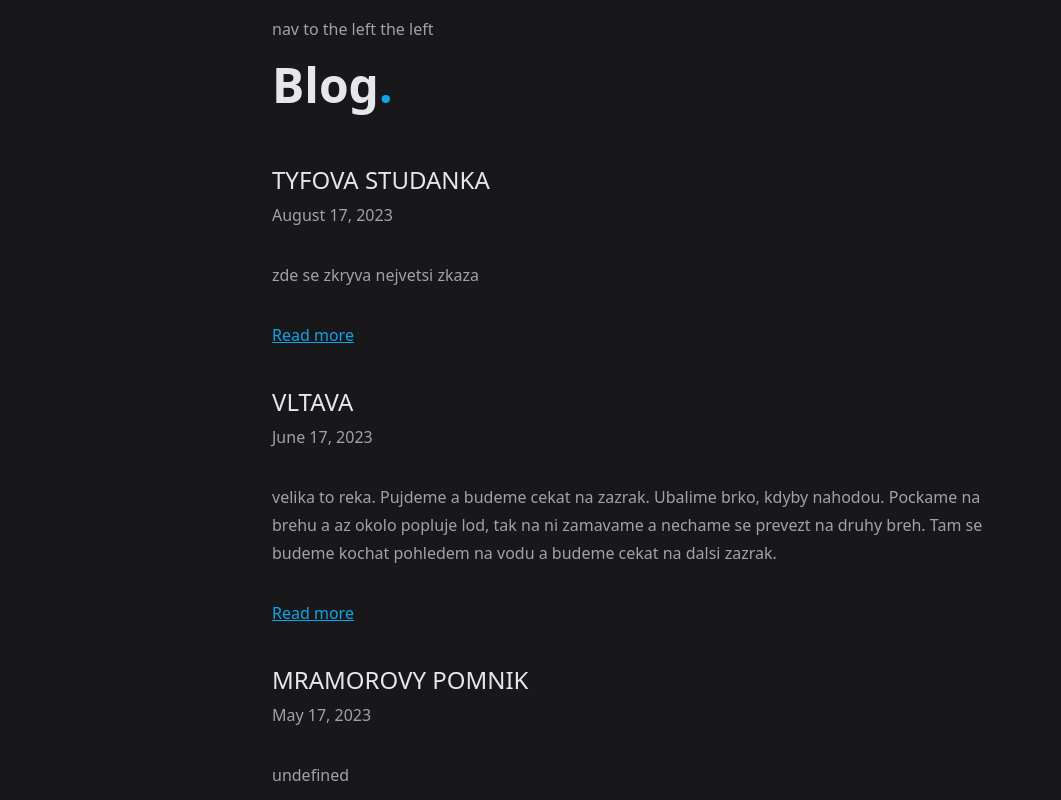
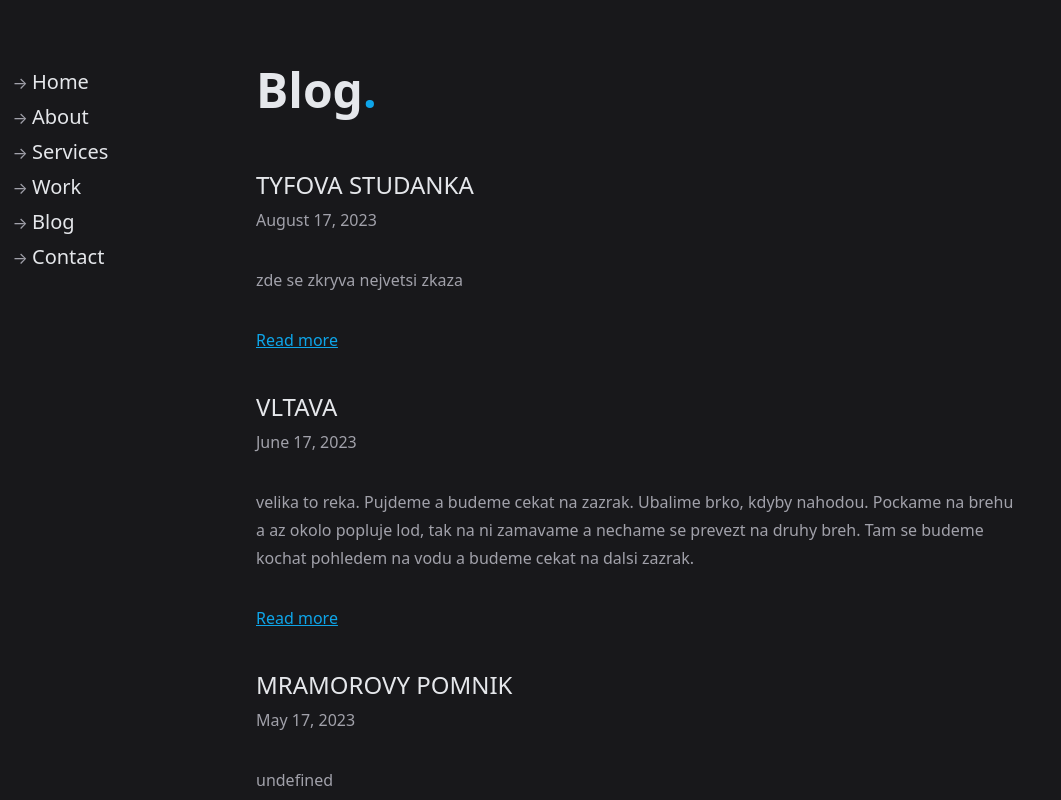
Before and after one commit to JanZaion/ld-site, a Next.js app: page /posts in a window 1280 px wide. Shown: the top 800 px of the page, without its empty margins (0-1061 px from the left). Built offline with nearby package versions, Linux system fonts and the light colour scheme.

Commit message:
feat: add sidebar header

```diff
--- a/app/components/header/Header.module.css
+++ b/app/components/header/Header.module.css
@@ -1,3 +1,11 @@
 .header {
-  padding-top: 15px;
+  position: -webkit-sticky;
+  position: sticky;
+  top: 4rem;
 }
+
+@media (max-width: 768px) {
+  .header {
+    display: none;
+  }
+}
--- a/app/components/header/Header.tsx
+++ b/app/components/header/Header.tsx
@@ -1,5 +1,13 @@
+import { Navigation } from '../navigation/Navigation';
+
 import styles from './Header.module.css';
 
 export const Header = () => {
-  return <header className={styles.header}>nav to the left the left</header>;
+  return (
+    <div>
+      <header className={styles.header}>
+        <Navigation />
+      </header>
+    </div>
+  );
 };
--- /dev/null
+++ b/app/components/mainContainer/MainContainer.module.css
@@ -0,0 +1,10 @@
+.container {
+  display: grid;
+  grid-template-columns: 1fr 768px 1fr;
+}
+
+@media (max-width: 768px) {
+  .container {
+    grid-template-columns: 1fr;
+  }
+}
--- /dev/null
+++ b/app/components/mainContainer/MainContainer.tsx
@@ -0,0 +1,11 @@
+import type { ReactNode } from 'react';
+
+import styles from './MainContainer.module.css';
+
+type MainContainerProps = {
+  children: ReactNode;
+};
+
+export const MainContainer = ({ children }: MainContainerProps) => {
+  return <div className={styles.container}>{children}</div>;
+};
--- a/app/globals.css
+++ b/app/globals.css
@@ -11,7 +11,6 @@ html {
 }
 
 body {
-  max-width: 800px;
   margin: 0 auto;
   overflow-x: hidden;
   font-family: var(--font);
@@ -54,6 +53,7 @@ h6 {
 }
 
 h1 {
+  margin-top: 3rem;
   font-size: var(--h1);
 }
 
--- a/app/layout.tsx
+++ b/app/layout.tsx
@@ -3,8 +3,8 @@ import type { Metadata } from 'next';
 import type { ReactNode } from 'react';
 
 import { Burger } from './components/burger/Burger';
-import { Footer } from './components/footer/Footer';
 import { Header } from './components/header/Header';
+import { MainContainer } from './components/mainContainer/MainContainer';
 
 export const metadata: Metadata = {
   title: 'Lucas Site',
@@ -19,10 +19,12 @@ const RootLayout = ({ children }: RootLayoutProps) => {
   return (
     <html lang="en">
       <body>
-        <Header />
         <Burger />
-        {children}
-        <Footer />
+        <MainContainer>
+          <Header />
+          {children}
+          <div />
+        </MainContainer>
       </body>
     </html>
   );
--- a/app/page.tsx
+++ b/app/page.tsx
@@ -1,5 +1,6 @@
 import { About } from './components/about/About';
 import { Contact } from './components/contact/Contact';
+import { Footer } from './components/footer/Footer';
 import { Heading } from './components/heading/Heading';
 import { RecentWriting } from './components/recentWriting/RecentWriting';
 import { Services } from './components/services/Services';
@@ -14,6 +15,7 @@ const Home = () => {
       <Work />
       <RecentWriting />
       <Contact />
+      <Footer />
     </main>
   );
 };
```
